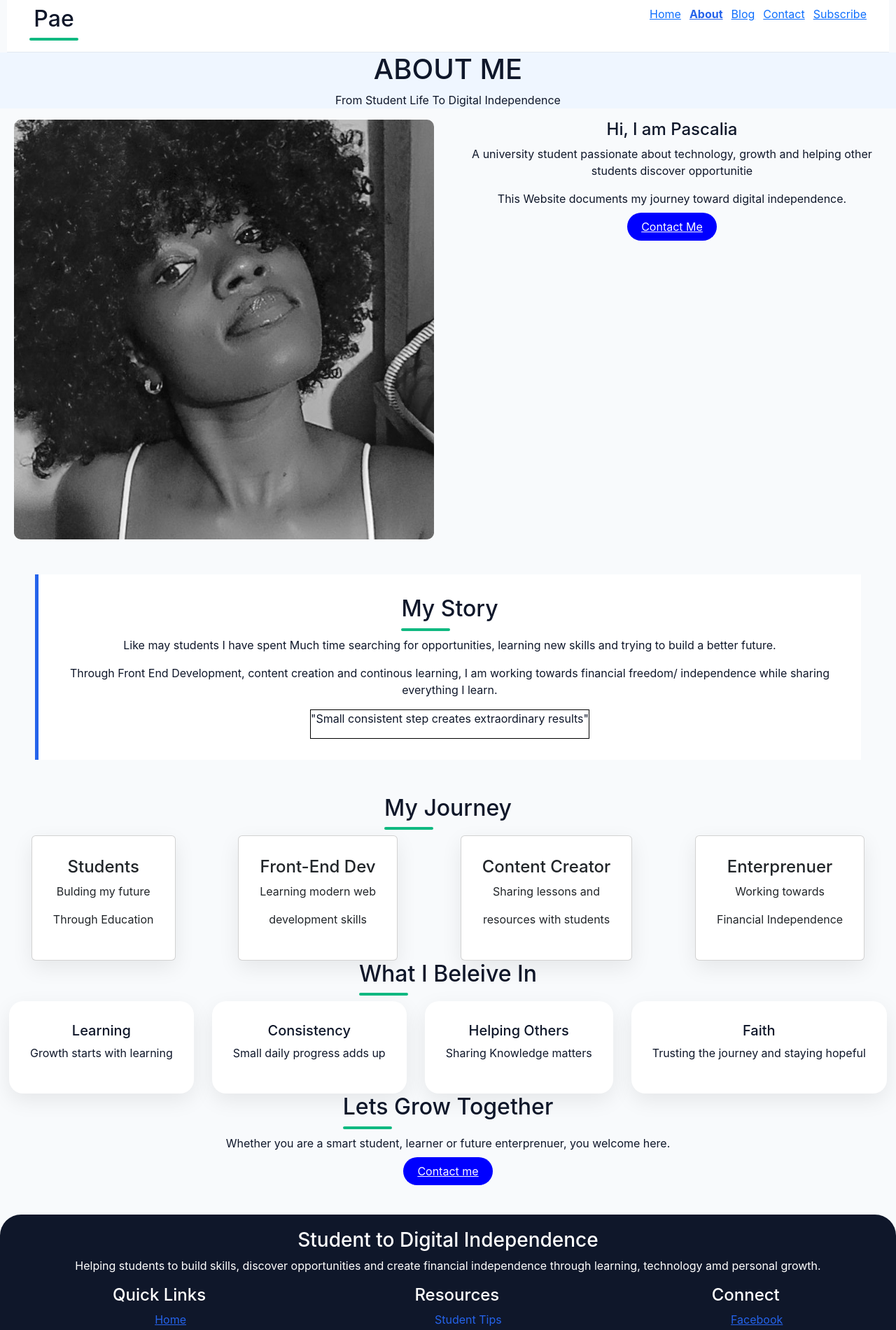
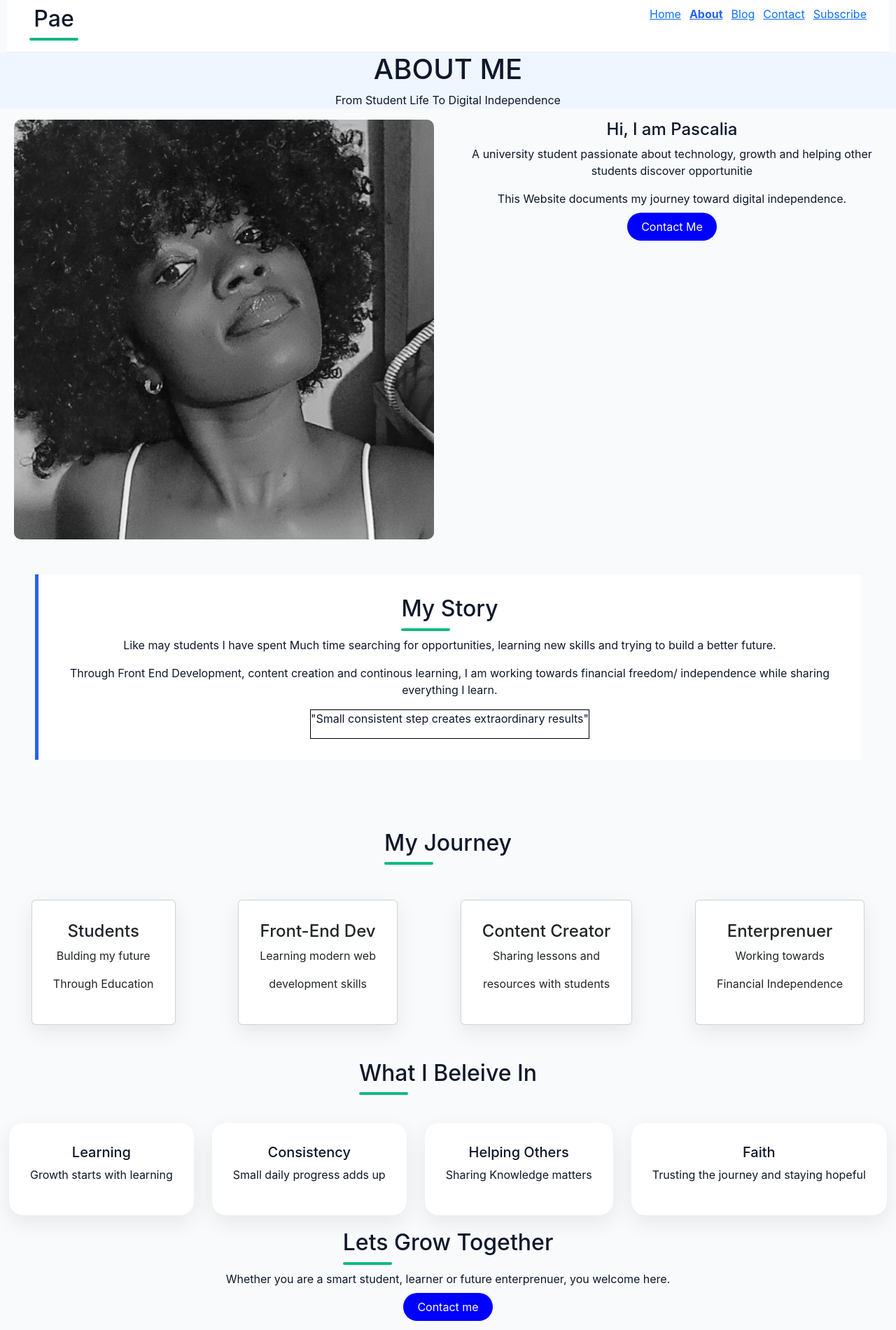
Before and after one commit to passiedaniels/pascaliaweb, a React (Create React App) app: page /about in a window 1280 px wide. Shown: the top 1901 px of the page at 70% size. Built offline with nearby package versions, Linux system fonts and the light colour scheme.

Commit message:
worked on links

```diff
--- a/src/About.css
+++ b/src/About.css
@@ -16,6 +16,18 @@
 .myself {
   display: flex;
   justify-content: space-around;
+}
+.middle-2 h2 {
+  margin-top: 20px;
+}
+.middle h2 {
+  margin-bottom: 50px;
+
+  margin-top: 50px;
+}
+.middle-1 h2 {
+  margin-top: 50px;
+  margin-bottom: 40px;
 }
 .picture-me {
   width: 600px;
@@ -39,6 +51,9 @@
 
 .card:hover {
   transform: translateY(-8px);
+}
+.green-btn {
+  text-decoration: none;
 }
 
 .value {
--- a/src/AboutPage.js
+++ b/src/AboutPage.js
@@ -3,6 +3,7 @@ import "./About.css";
 import Footer from "./components/Footer";
 import NavBar from "./components/NavBar";
 import MyselfPic from "./Images/myself.jpg";
+import { Link } from "react-router-dom";
 export default function AboutPage() {
   return (
     <div>
@@ -26,9 +27,9 @@ export default function AboutPage() {
             <p>
               This Website documents my journey toward digital independence.
             </p>
-            <a href="/contact" className="blue-btn">
+            <Link to="/contact" className="blue-btn">
               Contact Me
-            </a>
+            </Link>
           </div>
         </div>
       </div>
@@ -100,9 +101,9 @@ export default function AboutPage() {
           Whether you are a smart student, learner or future enterprenuer, you
           welcome here.
         </p>
-        <a href="contact" className="green-btn">
+        <Link to="contact" className="green-btn">
           Contact me
-        </a>
+        </Link>
       </div>
       <Footer />
     </div>
--- a/src/Contact.css
+++ b/src/Contact.css
@@ -59,6 +59,18 @@ textarea:focus {
   flex-direction: column;
   gap: 10px;
   margin-top: 20px;
+  margin-bottom: 20px;
+}
+.contact-email a {
+  text-decoration: none;
+  color: #10b981;
+}
+.contact-email {
+  margin-bottom: 20px;
+}
+.social-icons a {
+  text-decoration: none;
+  color: #10b981;
 }
 h2 {
   display: inline-block;
--- a/src/ContactPage.js
+++ b/src/ContactPage.js
@@ -1,5 +1,6 @@
 import React from "react";
 import { useRef } from "react";
+import { Link } from "react-router-dom";
 import emailjs from "@emailjs/browser";
 import "./Contact.css";
 import Navbar from "./components/NavBar";
@@ -138,9 +139,9 @@ export default function ContactPage() {
       <div className="superb">
         <h3>Thank you for visiting !!</h3>
         <p>I appreciate you taking your time to explore my Journey.</p>
-        <a href="/blog" className="contactpage-link">
+        <Link to="/blog" className="contactpage-link">
           Back to Blog
-        </a>
+        </Link>
       </div>
       <Footer />
     </div>
--- a/src/Footer.css
+++ b/src/Footer.css
@@ -49,6 +49,7 @@ input {
 }
 .footer-column a {
   color: #2563eb;
+  text-decoration: none;
 }
 .footer-column2 li {
   color: #2563eb;
--- a/src/HomePage.css
+++ b/src/HomePage.css
@@ -21,7 +21,7 @@
   margin-top: 50px;
   margin-bottom: 50px;
 }
-a {
+.content1 a {
   text-decoration: none;
 }
 .primary {
--- a/src/HomePage.js
+++ b/src/HomePage.js
@@ -4,6 +4,7 @@ import NavBar from "./components/NavBar.js";
 import Footer from "./components/Footer.js";
 import MainSection from "./components/MainSection.js";
 import HeroImage from "./Images/Hero.jpg";
+import { Link } from "react-router-dom";
 
 export default function HomePage() {
   return (
@@ -27,14 +28,14 @@ export default function HomePage() {
               </p>
               <div className="btn">
                 <div>
-                  <a href="/blog" className="primary">
+                  <Link to="/blog" className="primary">
                     Read articles
-                  </a>
+                  </Link>
                 </div>
                 <div>
-                  <a href="/contact" className="secondary">
+                  <Link to="/contact" className="secondary">
                     Start journey
-                  </a>
+                  </Link>
                 </div>
               </div>
               <p className="note">
--- a/src/Main.css
+++ b/src/Main.css
@@ -8,6 +8,18 @@
 .main1 {
   background: #dcfce7;
   color: #2563eb;
+}
+.main1 a {
+  text-decoration: none;
+}
+.main2 a {
+  text-decoration: none;
+}
+.main3 a {
+  text-decoration: none;
+}
+.main4 a {
+  text-decoration: none;
 }
 .Main1-content p {
   color: #333;
@@ -71,6 +83,15 @@
 .article2:hover,
 .article3:hover {
   transform: translateY(-6px);
+}
+.mainSection a {
+  text-decoration: none;
+}
+.mainSection4 a {
+  text-decoration: none;
+}
+.mainSection4 {
+  margin-top: 20px;
 }
 img {
   width: 400px;
--- a/src/Nav.css
+++ b/src/Nav.css
@@ -7,6 +7,10 @@
 nav ul {
   display: flex;
   gap: 12px;
+}
+.nav-content li {
+  text-decoration: none;
+  color: #333;
 }
 nav {
   background: rgba(255, 255, 255, 0.9);
--- a/src/components/MainSection.js
+++ b/src/components/MainSection.js
@@ -3,6 +3,7 @@ import "../Main.css";
 import cvImage from "../Images/cv.jpg";
 import frontEnd from "../Images/front-end.jpg";
 import learnImage from "../Images/learn.jpg";
+import { Link } from "react-router-dom";
 
 export default function MainSection() {
   return (
@@ -118,21 +119,21 @@ export default function MainSection() {
             helping students discover opportunity online.
           </p>
           <p>
-            This website documenta my journey from studnt life to digital
+            This website documents my journey from studnt life to digital
             independence
           </p>
-          <a href="/about" className="blue-btn">
+          <Link to="/about" className="blue-btn">
             Read my story
-          </a>
+          </Link>
         </div>
         <div className="mainSection4">
           <h4>Ready to start your Digital Journey?</h4>
           <p>Learn New Skills.</p>
           <p>Discover Opportunities.</p>
           <p>Build your Future.</p>
-          <a href="/blog" className="green-btn">
+          <Link to="/blog" className="green-btn">
             Explore Articles
-          </a>
+          </Link>
         </div>
       </div>
     </div>
```
